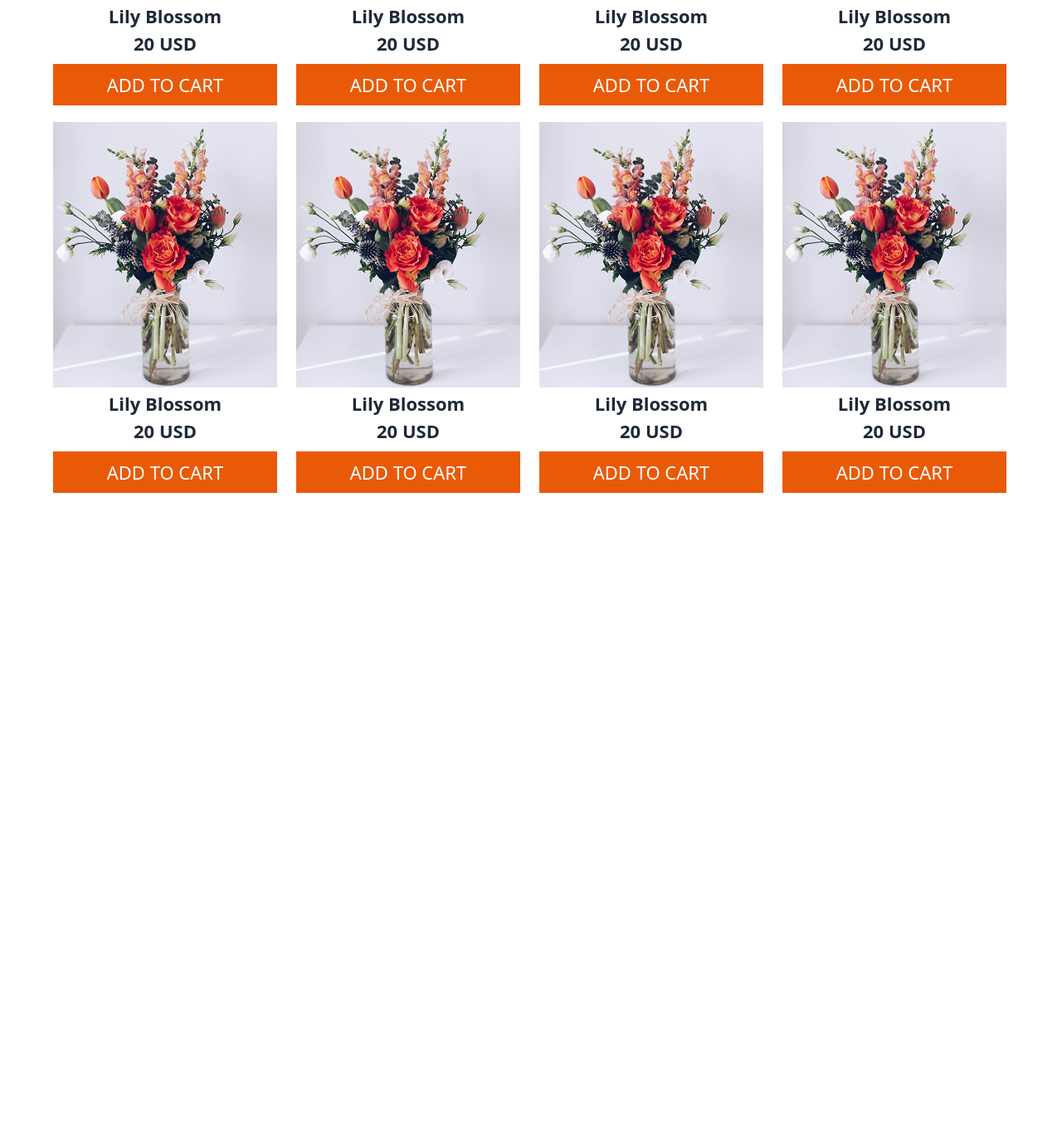
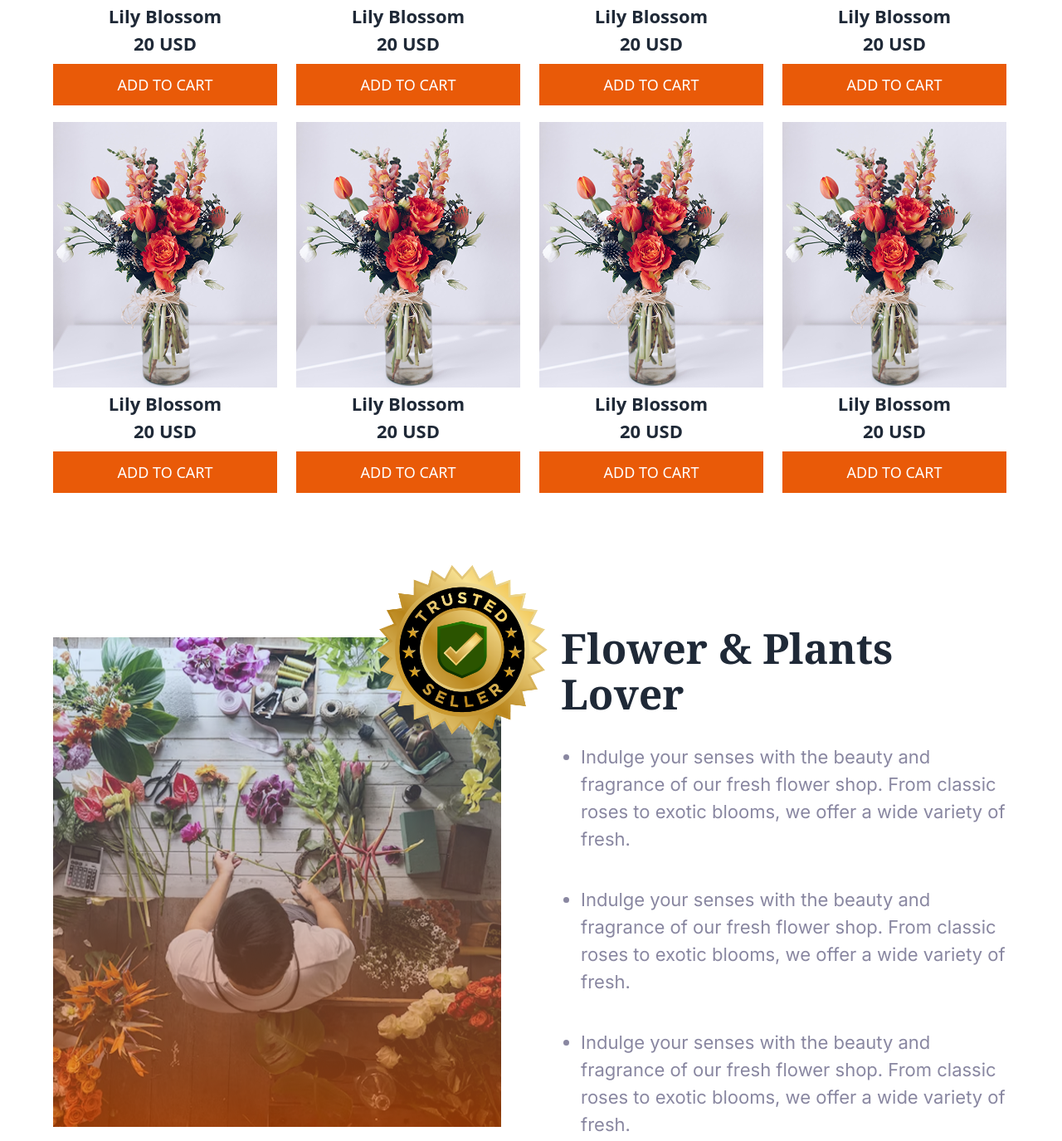
Before and after one commit to SadiaUmmay/A02-Responsive-Flowers, a plain HTML site: page index.html in a window 1280 px wide. Shown: the part 1223-2598 px from the top of the page at 83% size. Before the commit the page ends 1857 px from the top, so only its background shows below. Drawn offline with nearby package versions, Linux system fonts and the light colour scheme.

Commit message:
plant lovers section

```diff
--- a/index.html
+++ b/index.html
@@ -8,7 +8,9 @@
     <!-- google font link  -->
     <link rel="preconnect" href="https://fonts.googleapis.com">
     <link rel="preconnect" href="https://fonts.gstatic.com" crossorigin>
-    <link href="https://fonts.googleapis.com/css2?family=Inter:ital,opsz,wght@0,14..32,100..900;1,14..32,100..900&family=Lato:ital,wght@0,100;0,300;0,400;0,700;0,900;1,100;1,300;1,400;1,700;1,900&family=Noto+Serif:ital,wght@0,100..900;1,100..900&family=Raleway:ital,wght@0,100..900;1,100..900&display=swap" rel="stylesheet">
+    <link
+        href="https://fonts.googleapis.com/css2?family=Inter:ital,opsz,wght@0,14..32,100..900;1,14..32,100..900&family=Lato:ital,wght@0,100;0,300;0,400;0,700;0,900;1,100;1,300;1,400;1,700;1,900&family=Noto+Serif:ital,wght@0,100..900;1,100..900&family=Raleway:ital,wght@0,100..900;1,100..900&display=swap"
+        rel="stylesheet">
     <!-- tailwind css link here -->
     <script src="https://cdn.tailwindcss.com"></script>
     <link href="https://cdn.jsdelivr.net/npm/daisyui@4.12.14/dist/full.min.css" rel="stylesheet" type="text/css" />
@@ -22,7 +24,7 @@
                 extend: {
                     colors: {
                         color1: '#E95A08',
-                        color2:'#8987A1'
+                        color2: '#8987A1'
                     }
                 }
             }
@@ -39,9 +41,9 @@
         <nav class="flex justify-between mt-4">
             <img class="w-[63px] px-2 md:px-0 md:w-[135px]" src="assets/logo.png" alt="">
             <ul class="flex gap-10 items-center">
-                <li><a class="text-color2 hover:text-black font-semibold hidden md:block" href="">Home</a></li>
-                <li><a class="text-color2 hover:text-black font-semibold hidden md:block" href="">Shop</a></li>
-                <li><a class="text-color2 hover:text-black font-semibold hidden md:block" href="">About us</a></li>
+                <li><a class="text-black font-semibold hidden md:block" href="">Home</a></li>
+                <li><a class="text-color2  hidden md:block" href="">Shop</a></li>
+                <li><a class="text-color2  hidden md:block" href="">About us</a></li>
                 <li><a href=""><i class="fa-solid fa-cart-shopping"></i> Cart ($56)</a></li>
             </ul>
         </nav>
@@ -49,8 +51,11 @@
         <section class="flex flex-col md:flex-row-reverse items-end mt-2 md:mt-40">
             <div><img class="md:max-w-xl max-w-sm" src="assets/hero-flower.png" alt=""></div>
             <div class="md:max-w-xl max-w-sm mt-5 mx-3 md:mx-0 md:mt-0 ">
-                <h2 class="uppercase text-[24px]/[30px]  md:text-[65px]/[75px] font-bold banner">Always <span class="text-color1">Fresh <br> Flowers</span></h2>
-                <p class="text-color2 text-[14px] md:text-[22px] mt-2 banner-p">Indulge your senses with the beauty and fragrance of our fresh flower shop. From classic roses to exotic blooms, we offer a wide variety of fresh flowers that are perfect for any occasion. </p>
+                <h2 class="uppercase text-[24px]/[30px]  md:text-[65px]/[75px] font-bold banner">Always <span
+                        class="text-color1">Fresh <br> Flowers</span></h2>
+                <p class="text-color2 text-[14px] md:text-[22px] mt-2 banner-p">Indulge your senses with the beauty and
+                    fragrance of our fresh flower shop. From classic roses to exotic blooms, we offer a wide variety of
+                    fresh flowers that are perfect for any occasion. </p>
             </div>
         </section>
 
@@ -59,8 +64,11 @@
         <!-- plants section start  -->
         <section class="md:max-w-6xl max-w-sm mx-auto">
             <div class="text-center   mx-4 max-w-4xl md:mx-auto mt-5 md:mt-[100px]">
-                <h3 class="text-[24px] md:text-[50px] mt-2 banner font-bold"><span class="text-color1">Ours</span> Plants</h3>
-                <p class="text-color2 text-[14px] md:text-[22px] mt-2 banner-p">Indulge your senses with the beauty and fragrance of our fresh flower shop. From classic roses to exotic blooms, we offer a wide variety of fresh.</p>
+                <h3 class="text-[24px] md:text-[50px] mt-2 banner font-bold"><span class="text-color1">Ours</span>
+                    Plants</h3>
+                <p class="text-color2 text-[14px] md:text-[22px] mt-2 banner-p">Indulge your senses with the beauty and
+                    fragrance of our fresh flower shop. From classic roses to exotic blooms, we offer a wide variety of
+                    fresh.</p>
             </div>
             <!-- grid section  -->
             <div class="grid grid-cols-2 md:grid-cols-4 gap-5 my-10 md:mx-0 mx-3">
@@ -68,49 +76,89 @@
                     <img src="assets/sample-flower-image.png" alt="">
                     <p class="font-semibold">Lily Blossom</p>
                     <p class="font-bold">20 USD</p>
-                    <button class="bg-color1 text-white w-[170px] md:w-[270px] h-[50px] mt-2 uppercase">Add To Cart</button>
+                    <button
+                        class="bg-color1 text-white w-[170px] md:w-[270px] h-[50px] mt-2 uppercase text-[16px] md:text-[18px] hover:bg-black">Add
+                        To Cart</button>
                 </div>
                 <div class="text-center w-[170px] md:w-[270px] text-[16px] md:text-[22px]">
                     <img src="assets/sample-flower-image.png" alt="">
                     <p class="font-semibold">Lily Blossom</p>
                     <p class="font-bold">20 USD</p>
-                    <button class="bg-color1 text-white w-[170px] md:w-[270px] h-[50px] mt-2 uppercase">Add To Cart</button>
+                    <button
+                        class="bg-color1 text-white w-[170px] md:w-[270px] h-[50px] mt-2 uppercase text-[16px] md:text-[18px] hover:bg-black">Add
+                        To Cart</button>
                 </div>
                 <div class="text-center w-[170px] md:w-[270px] text-[16px] md:text-[22px]">
                     <img src="assets/sample-flower-image.png" alt="">
                     <p class="font-semibold">Lily Blossom</p>
                     <p class="font-bold">20 USD</p>
-                    <button class="bg-color1 text-white w-[170px] md:w-[270px] h-[50px] mt-2 uppercase">Add To Cart</button>
+                    <button
+                        class="bg-color1 text-white w-[170px] md:w-[270px] h-[50px] mt-2 uppercase text-[16px] md:text-[18px] hover:bg-black">Add
+                        To Cart</button>
                 </div>
                 <div class="text-center w-[170px] md:w-[270px] text-[16px] md:text-[22px]">
                     <img src="assets/sample-flower-image.png" alt="">
                     <p class="font-semibold">Lily Blossom</p>
                     <p class="font-bold">20 USD</p>
-                    <button class="bg-color1 text-white w-[170px] md:w-[270px] h-[50px] mt-2 uppercase">Add To Cart</button>
+                    <button
+                        class="bg-color1 text-white w-[170px] md:w-[270px] h-[50px] mt-2 uppercase text-[16px] md:text-[18px] hover:bg-black">Add
+                        To Cart</button>
                 </div>
                 <div class="text-center w-[170px] md:w-[270px] text-[16px] md:text-[22px]">
                     <img src="assets/sample-flower-image.png" alt="">
                     <p class="font-semibold">Lily Blossom</p>
                     <p class="font-bold">20 USD</p>
-                    <button class="bg-color1 text-white w-[170px] md:w-[270px] h-[50px] mt-2 uppercase">Add To Cart</button>
+                    <button
+                        class="bg-color1 text-white w-[170px] md:w-[270px] h-[50px] mt-2 uppercase text-[16px] md:text-[18px] hover:bg-black">Add
+                        To Cart</button>
                 </div>
                 <div class="text-center w-[170px] md:w-[270px] text-[16px] md:text-[22px]">
                     <img src="assets/sample-flower-image.png" alt="">
                     <p class="font-semibold">Lily Blossom</p>
                     <p class="font-bold">20 USD</p>
-                    <button class="bg-color1 text-white w-[170px] md:w-[270px] h-[50px] mt-2 uppercase">Add To Cart</button>
+                    <button
+                        class="bg-color1 text-white w-[170px] md:w-[270px] h-[50px] mt-2 uppercase text-[16px] md:text-[18px] hover:bg-black">Add
+                        To Cart</button>
                 </div>
-                <div class="text-center  md:block hidden  w-[170px] md:w-[270px] text-[16px] md:text-[22px]">
+                <div class="text-center w-[170px] md:w-[270px] text-[16px] md:text-[22px]">
                     <img src="assets/sample-flower-image.png" alt="">
                     <p class="font-semibold">Lily Blossom</p>
                     <p class="font-bold">20 USD</p>
-                    <button class="bg-color1 text-white w-[170px] md:w-[270px] h-[50px] mt-2 uppercase">Add To Cart</button>
+                    <button
+                        class="bg-color1 text-white w-[170px] md:w-[270px] h-[50px] mt-2 uppercase text-[16px] md:text-[18px] hover:bg-black">Add
+                        To Cart</button>
                 </div>
-                <div class="text-center md:block hidden w-[170px] md:w-[270px] text-[16px] md:text-[22px]">
+                <div class="text-center w-[170px] md:w-[270px] text-[16px] md:text-[22px]">
                     <img src="assets/sample-flower-image.png" alt="">
                     <p class="font-semibold">Lily Blossom</p>
                     <p class="font-bold">20 USD</p>
-                    <button class="bg-color1 text-white w-[170px] md:w-[270px] h-[50px] mt-2 uppercase">Add To Cart</button>
+                    <button
+                        class="bg-color1 text-white w-[170px] md:w-[270px] h-[50px] mt-2 uppercase text-[16px] md:text-[18px] hover:bg-black">Add
+                        To Cart</button>
+                </div>
+
+            </div>
+        </section>
+        <!-- plant lover section  -->
+        <section class="flex items-center md:max-w-6xl max-w-sm justify-between flex-col md:flex-row md:mx-auto mx-3 my-4 md:my-40">
+            <div class="relative">
+                <img class="md:w-[540px] md:h-[590px] w-[358px] h-[396px]" src="assets/flower-store.png" alt="">
+                <img class="w-[286px] h-[286px] hidden md:block absolute top-[-8rem] right-[-6rem]" src="assets/trusted-badge.png" alt="">
+            </div>
+            <div class="md:w-[540px] w-[358px]">
+                <div>
+                    <h1 class="md:text-[50px]/[55px] text-[24px] mt-4 md:mt-0 font-bold banner">Flower & Plants Lover</h1>
+                </div>
+                <div>
+                    <ul style="list-style-type:disc;"
+                        class="text-color2 text-[14px] md:text-[22px] banner-p  mx-4 md:mx-0 mt-6 md:mt-8 md:ml-6">
+                        <li>Indulge your senses with the beauty and fragrance of our fresh flower shop. From classic
+                            roses to exotic blooms, we offer a wide variety of fresh.</li>
+                        <li class="md:my-10 my-6">Indulge your senses with the beauty and fragrance of our fresh flower
+                            shop. From classic roses to exotic blooms, we offer a wide variety of fresh.</li>
+                        <li>Indulge your senses with the beauty and fragrance of our fresh flower shop. From classic
+                            roses to exotic blooms, we offer a wide variety of fresh.</li>
+                    </ul>
                 </div>
             </div>
         </section>
```
Lines whose indentation alone changed are shown as unchanged.
